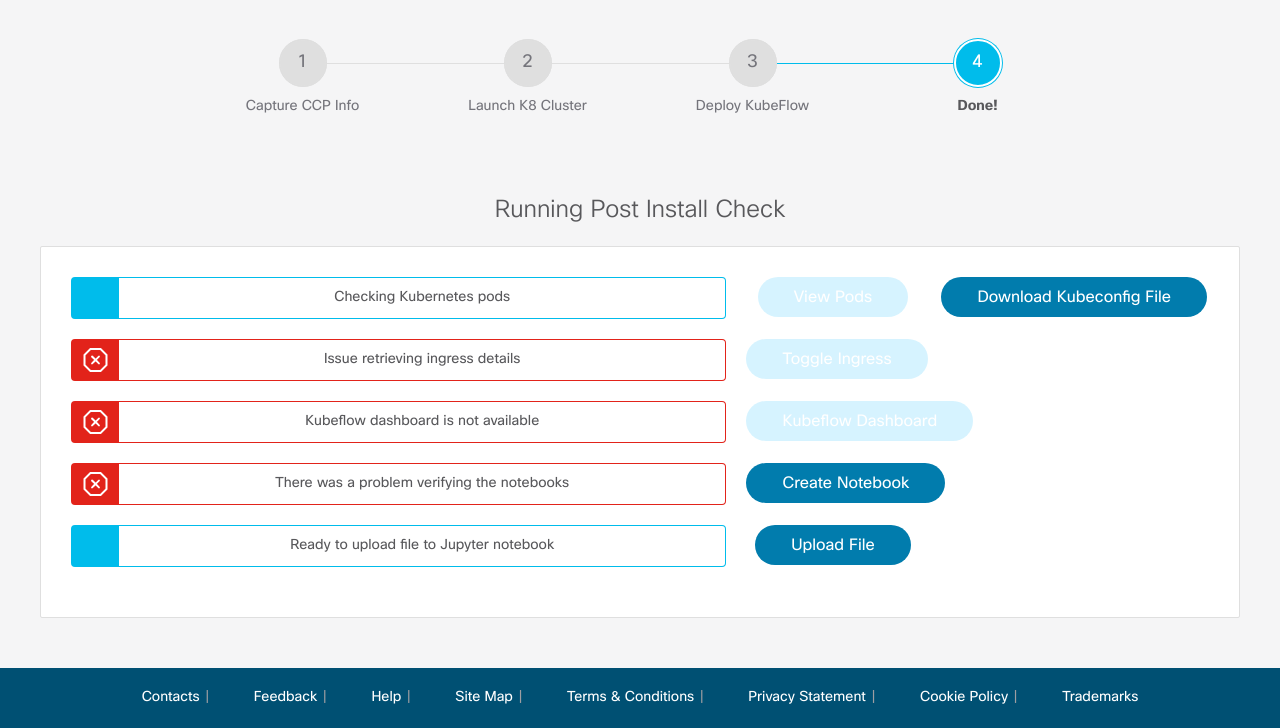
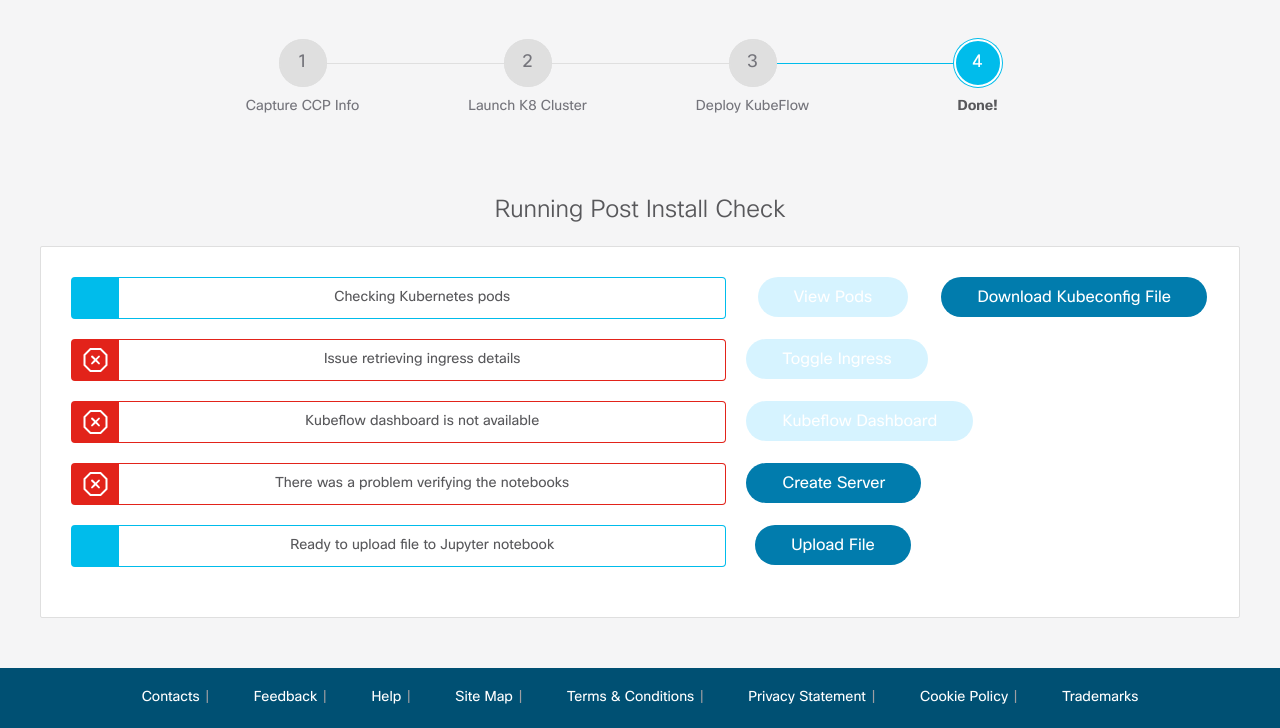
Before and after one commit to CiscoDevNet/MLAnywhere, a Flask app: template mla_app_code/templates/stage4.html in a window 1280 px wide. Shown: the part 132-860 px from the top of the page. Run offline with Flask 2, Linux system fonts and the light colour scheme; the template is opened without the code that fills it, so the values that code supplies are empty; some libraries are stand-ins or nearby versions.

Commit message:
Changed check4 from notebook to notebook server

```diff
--- a/mla_app_code/templates/stage4.html
+++ b/mla_app_code/templates/stage4.html
@@ -163,12 +163,12 @@
                                                                                     <div id="notebookAlert" >
                                                                                             <div class="alert alert--info">
                                                                                                 <div class="alert__icon "></div>
-                                                                                                <div class="alert__message">Ready to create new notebook</div>
+                                                                                                <div class="alert__message">Ready to create new notebook server</div>
                                                                                             </div>
                                                                                     </div>
                                                                                 </div>
                                                                                 <div class="col-md-2">
-                                                                                        <input id="createNotebook" type="submit" class="btn btn--primary" value="Create Notebook">
+                                                                                        <input id="createNotebook" type="submit" class="btn btn--primary" value="Create Server">
                                                                                 </div>
 
                                                                         </div>
```
